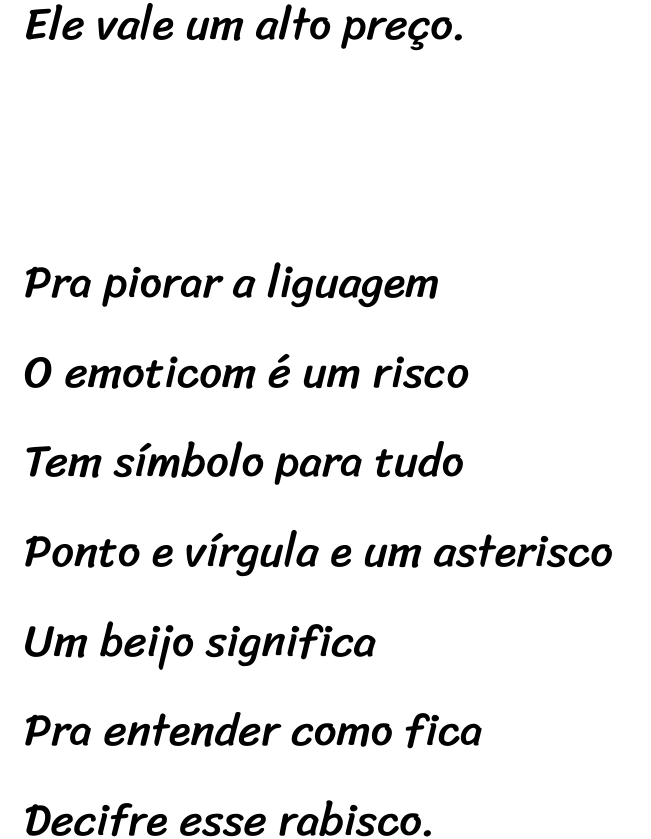
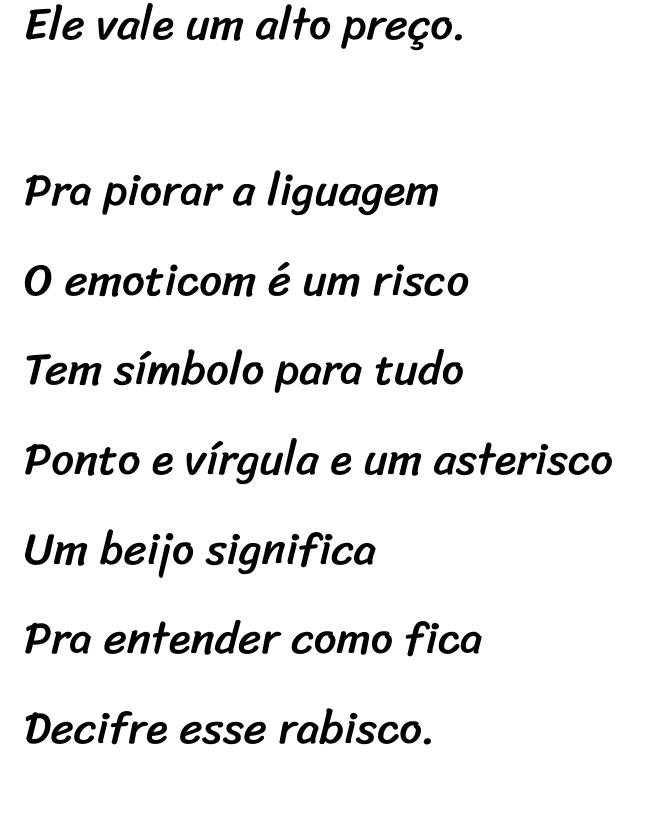
Before and after one commit to GabrielSimpliciano/study-html-css, a plain HTML site: page desafios/d012/projeto-cordel.html in a window 1280 px wide. Shown: the part 2535-3374 px from the top of the page, without its empty margins (0-651 px from the left). Drawn offline with Linux system fonts and the light colour scheme.

Commit message:
Update projeto-cordel.html

```diff
--- a/desafios/d012/projeto-cordel.html
+++ b/desafios/d012/projeto-cordel.html
@@ -93,7 +93,7 @@
         }
         .p2{
             padding-top: 0px;
-            margin-top: -100px;
+            margin-top: -15vw;
         }
 
 
```
